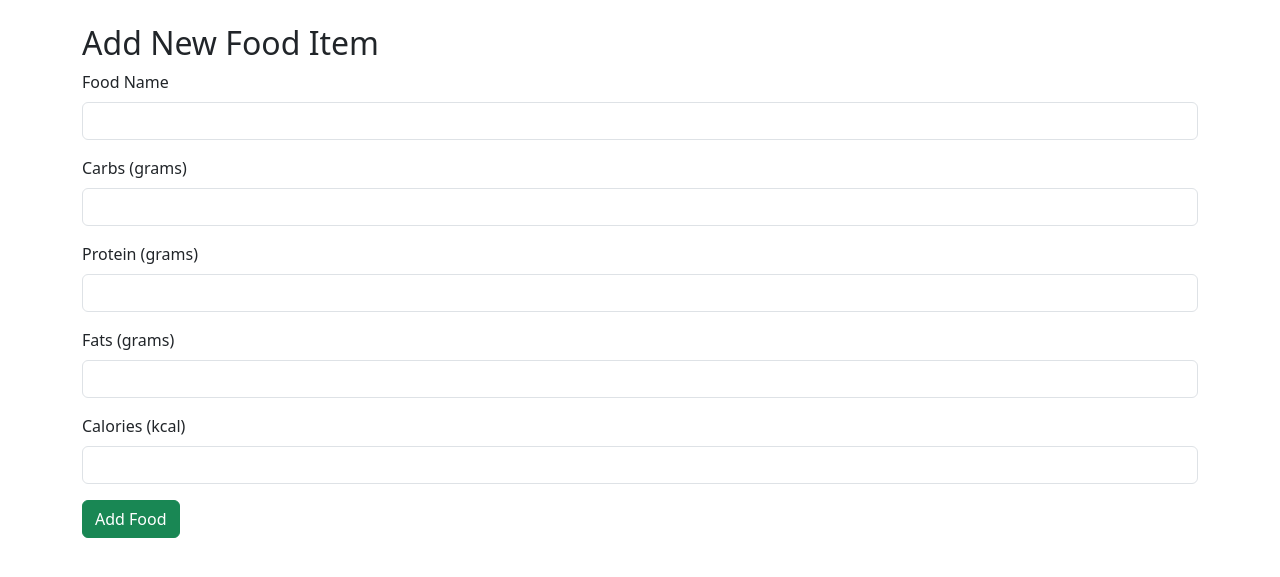
After one commit to UddinNahim/Calorie-Tracker, a Django app: page /add/ in a window 1280 px wide. The commit adds this page. Shown: the top 577 px of the page. Run offline with Django 5.2, Linux system fonts and the light colour scheme.

Commit message:
implement add new food functionality

```diff
--- /dev/null
+++ b/myapp/templates/myapp/add_food.html
@@ -0,0 +1,44 @@
+<!DOCTYPE html>
+<html lang="en">
+<head>
+    <meta charset="UTF-8">
+    <meta name="viewport" content="width=device-width, initial-scale=1.0">
+    <link href="https://cdn.jsdelivr.net/npm/bootstrap@5.3.3/dist/css/bootstrap.min.css" rel="stylesheet">
+    <title>Add food </title>
+</head>
+<body>
+    <div class="container mt-4">
+  <h2>Add New Food Item</h2>
+  <form method="POST">
+    {% csrf_token %}
+    <div class="mb-3">
+      <label class="form-label">Food Name</label>
+      <input type="text" class="form-control" name="name" required>
+    </div>
+
+    <div class="mb-3">
+      <label class="form-label">Carbs (grams)</label>
+      <input type="number" step="0.01" class="form-control" name="carbs" required>
+    </div>
+
+    <div class="mb-3">
+      <label class="form-label">Protein (grams)</label>
+      <input type="number" step="0.01" class="form-control" name="protein" required>
+    </div>
+
+    <div class="mb-3">
+      <label class="form-label">Fats (grams)</label>
+      <input type="number" step="0.01" class="form-control" name="fats" required>
+    </div>
+
+    <div class="mb-3">
+      <label class="form-label">Calories (kcal)</label>
+      <input type="number" class="form-control" name="calories" required>
+    </div>
+
+    <button type="submit" class="btn btn-success">Add Food</button>
+  </form>
+</div>
+
+</body>
+</html>
--- a/myapp/templates/myapp/delete.html
+++ b/myapp/templates/myapp/delete.html
@@ -31,7 +31,7 @@
 <body>
 
 <div class="card">
-    <h4>⚠️ Are you sure you want to delete this item?</h4>
+    <h4>⚠️ Are you sure you want to delete this <b> {{food.food_consumed.name}}?</b></h4>
     <form method="POST">
         {% csrf_token %}
         <button type="submit" class="btn btn-danger">Delete</button>
--- a/myapp/views.py
+++ b/myapp/views.py
@@ -26,4 +26,23 @@ def delete_consume(request,id):
         consumed_food.delete()
         return redirect('index')
 
-    return render(request,'myapp/delete.html')
+    return render(request, 'myapp/delete.html', {'food': consumed_food})
+
+def add_food(request):
+    if request.method == "POST":
+        name = request.POST.get('name')
+        carbs = request.POST.get('carbs')
+        protein = request.POST.get('protein')
+        fats = request.POST.get('fats')
+        calories = request.POST.get('calories')
+
+        Food.objects.create(
+            name=name,
+            carbs=float(carbs),
+            protein = float(protein),
+            fats= float(fats),
+            calories= int(calories)
+
+        )
+        return redirect('index')
+    return render(request,'myapp/add_food.html')
--- a/mysite/urls.py
+++ b/mysite/urls.py
@@ -21,5 +21,6 @@ from myapp import views
 urlpatterns = [
     path('admin/', admin.site.urls),
     path('',views.index,name='index'),
-    path('delete/<int:id>/',views.delete_consume,name='delete')
+    path('delete/<int:id>/',views.delete_consume,name='delete'),
+    path('add/',views.add_food,name='add_food')
 ]
```
Also changed, not shown: myapp/templates/myapp/index.html (+7 -4 lines), db.sqlite3.
